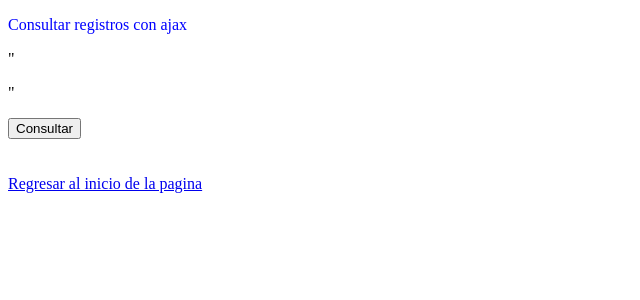
After one commit to flynnGodslayer/3pvavila, a PHP site: page /consulta.php in a window 1280 px wide. The commit adds this page. Shown: the top 300 px of the page, without its empty margins (0-640 px from the left). Run offline with PHP 8.4, Linux system fonts and the light colour scheme.

Commit message:
segundo commit

```diff
--- /dev/null
+++ b/consulta.php
@@ -0,0 +1,28 @@
+<!DOCTYPE html>
+<html>
+  <head>
+    <title>Hoja de creditos</title>
+    <meta charset="UTF-8">
+    <link href="css/creditos.css" type="text/css" rel="stylesheet">
+    <script language="JavaScript" type="text/javascript" src="peticion_ajax.php"></script>
+  </head>
+  <body>
+    <p>Consultar registros con ajax</p>"</p>"<p>
+
+    <form name="consulta" action="" onsubmit="MostrarConsulta('peticion_ajax.php'); return false">
+
+  <label>
+
+  <input type="submit" value="Consultar" />
+
+
+  </label>
+
+  </form>
+
+  <div id="resultado"></div>
+  <br>
+  <br>
+    <a href="index.php">Regresar al inicio de la pagina</a>
+  </body>
+</html>
--- a/creditos.php
+++ b/creditos.php
@@ -6,6 +6,8 @@
 		<link href="css/creditos.css" type="text/css" rel="stylesheet">
 	</head>
 	<body>
+		<img src="img/escudo.png">
+		<img src="img/logo-fca.jpg">
 		<h1>Creditos</h1>
 		poner el escudo de la unam y la fca
 	<div class="container texto_contenido" style="text-align:center;">
--- /dev/null
+++ b/css/creditos.css
@@ -0,0 +1,10 @@
+h1{
+color: red;
+font-weight: bold;
+}
+p{
+color: blue;
+}
+label{
+color:yellow;
+}
--- /dev/null
+++ b/peticion_ajax.php
@@ -0,0 +1 @@
+<p></p>
```
Also changed, not shown: css/index.css (added, +10 -0 lines), img/escudo.png (added), img/logo-fca.jpg (added).
